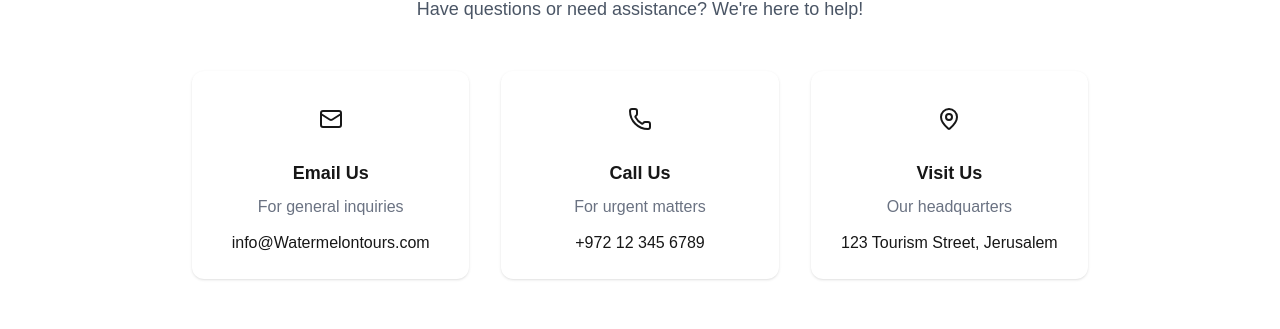
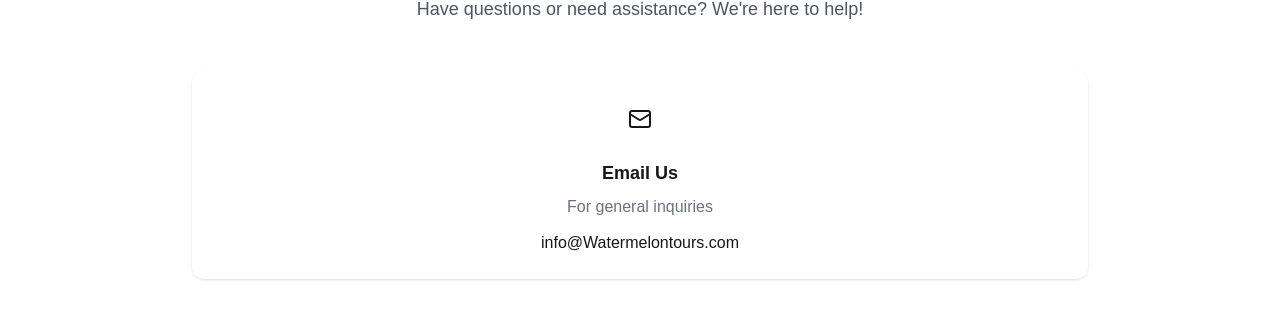
Before and after one commit to shhady/tourminded, a Next.js app: page /en/contact in a window 1280 px wide. Shown: the part 181-510 px from the top of the page. Built offline with nearby package versions, Linux system fonts and the light colour scheme; no server answers.

Commit message:
address, cover

```diff
--- a/app/[locale]/contact/page.js
+++ b/app/[locale]/contact/page.js
@@ -25,7 +25,7 @@ export default async function ContactPage({ params }) {
               : 'هل لديك أسئلة أو تحتاج إلى مساعدة؟ نحن هنا للمساعدة!'}
           </p>
 
-          <div className="grid grid-cols-1 md:grid-cols-3 gap-8 mb-12">
+          <div className="grid grid-cols-1 md:grid-cols-1 gap-8 mb-12">
             <div className="bg-white rounded-xl shadow-sm p-6 text-center hover:shadow-md transition-shadow">
               <div className="w-12 h-12 bg-primary-100 rounded-full flex items-center justify-center mx-auto mb-4">
                 <Mail className="w-6 h-6 text-primary-600" />
@@ -44,7 +44,7 @@ export default async function ContactPage({ params }) {
               </a>
             </div>
 
-            <div className="bg-white rounded-xl shadow-sm p-6 text-center hover:shadow-md transition-shadow">
+            {/* <div className="bg-white rounded-xl shadow-sm p-6 text-center hover:shadow-md transition-shadow">
               <div className="w-12 h-12 bg-primary-100 rounded-full flex items-center justify-center mx-auto mb-4">
                 <Phone className="w-6 h-6 text-primary-600" />
               </div>
@@ -60,9 +60,9 @@ export default async function ContactPage({ params }) {
               >
                 +972 12 345 6789
               </a>
-            </div>
+            </div> */}
 
-            <div className="bg-white rounded-xl shadow-sm p-6 text-center hover:shadow-md transition-shadow">
+            {/* <div className="bg-white rounded-xl shadow-sm p-6 text-center hover:shadow-md transition-shadow">
               <div className="w-12 h-12 bg-primary-100 rounded-full flex items-center justify-center mx-auto mb-4">
                 <MapPin className="w-6 h-6 text-primary-600" />
               </div>
@@ -77,7 +77,7 @@ export default async function ContactPage({ params }) {
                   ? '123 Tourism Street, Jerusalem'
                   : '١٢٣ شارع السياحة، القدس'}
               </address>
-            </div>
+            </div> */}
           </div>
 
           <div className="bg-white rounded-xl shadow-lg overflow-hidden">
```
